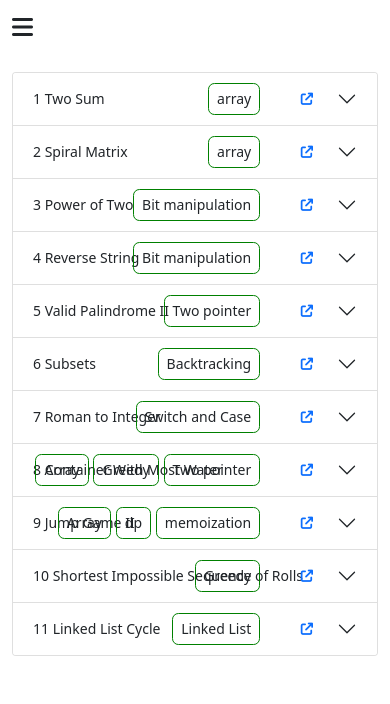
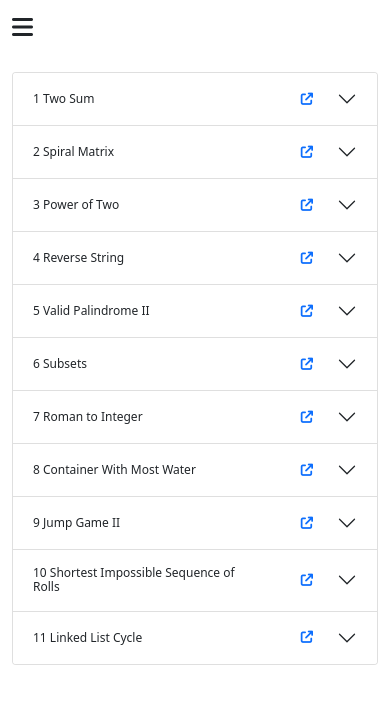
Before and after one commit to MRIDUL-MB/dsa_web, a React (Create React App) app: page / in a window 390 px wide. Shown: the top 704 px of the page. Built offline with nearby package versions, Linux system fonts and the light colour scheme.

Commit message:
fixed ui screen for mobile devices

```diff
--- a/src/App.css
+++ b/src/App.css
@@ -16,3 +16,17 @@
   padding-right: 0.5rem;
   margin-right: 0.3rem;
 }
+
+
+
+@media screen and (max-width: 590px) {
+
+  .tags-section{
+    display: none;
+  }
+
+  .question-name{
+    width: 70%;
+    font-size: 0.75rem !important;
+  }
+}
--- a/src/components/QAcards.js
+++ b/src/components/QAcards.js
@@ -25,7 +25,8 @@ export default function QAcards({ data }) {
         return (
           <Accordion.Item eventKey={item.id} key={item.id}>
             <Accordion.Header className='qa-card'>
-              {`${index + 1} ${item.question}`}
+              <div className='question-name'> {`${index + 1} ${item.question}`} </div>
+
               {/* <span className='badge bg-info position-absolute'>
                 {item.topic}
               </span> */}
```
